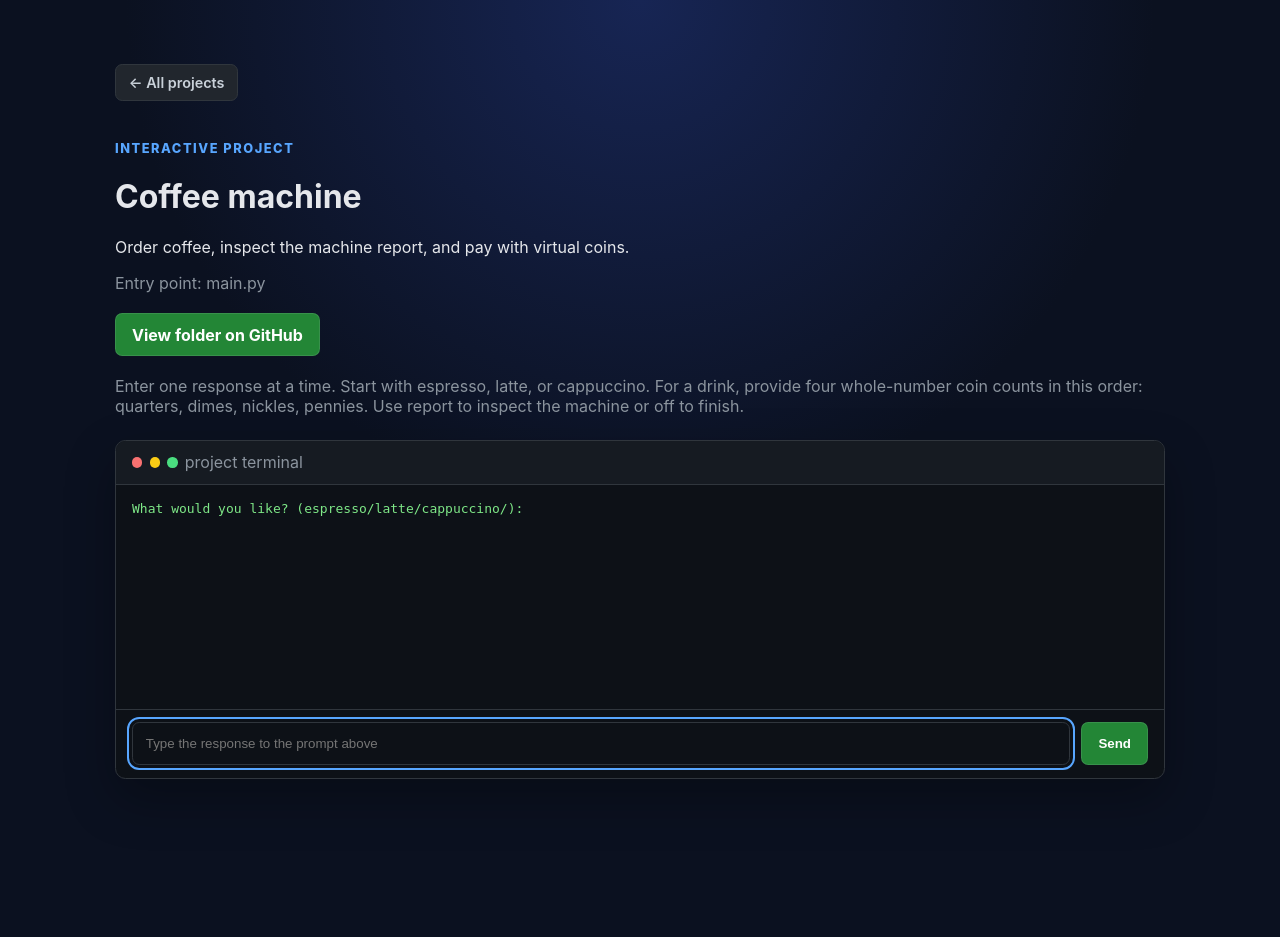
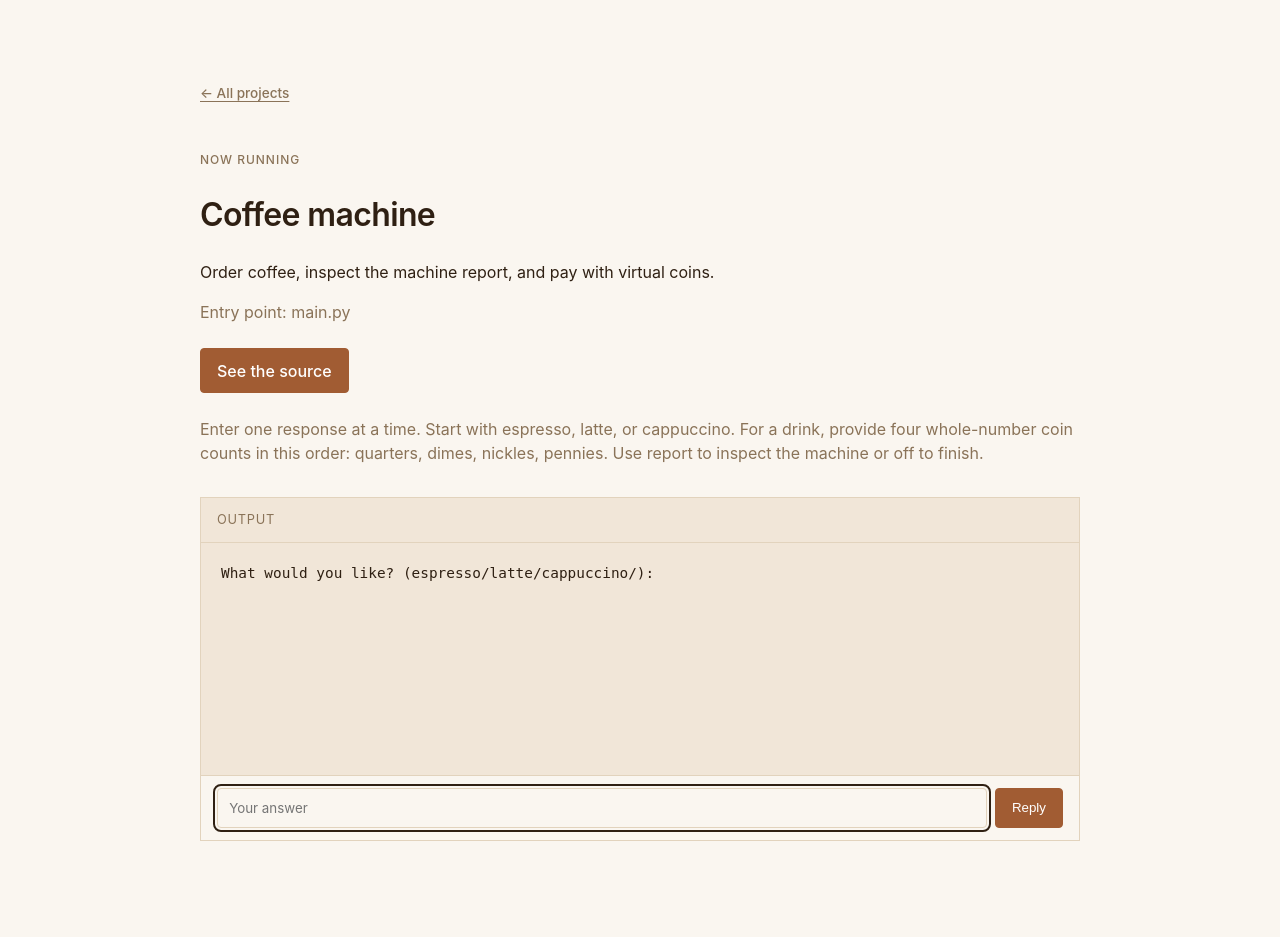
Before and after one commit to tanishqmudaliar/100-Days-of-Code-The-Complete-Python-Pro-Bootcamp, a Flask app: a page that uses SERVER/templates/project.html in a window 1280 px wide. Before the commit the page ends 779 px from the top, so only its background shows below. Run offline with Flask 3, Linux system fonts and the light colour scheme.

Commit message:
Update project templates for improved clarity and user experience

```diff
--- a/SERVER/app.py
+++ b/SERVER/app.py
@@ -43,7 +43,7 @@ def render_mail_merge(project):
 
 @app.get("/")
 def index():
-    return render_template("index.html", title="Python projects",
+    return render_template("index.html", title="Live Python Demos",
                            projects=[project for project in discover_projects() if project.runnable])
 
 
--- a/SERVER/static/style.css
+++ b/SERVER/static/style.css
@@ -1,28 +1,32 @@
-:root { color-scheme: dark; font-family: Inter, ui-sans-serif, system-ui, sans-serif; }
-body { background: radial-gradient(circle at top, #172554, #0b1120 48%); color: #e5e7eb; margin: 0; min-height: 100vh; }
-main { max-width: 1050px; margin: auto; padding: 3rem 1.25rem 5rem; }
-a { color: #58a6ff; text-decoration: none; } a:hover { color: #79c0ff; }
-a:focus-visible, button:focus-visible, input:focus-visible, textarea:focus-visible { outline: 2px solid #58a6ff; outline-offset: 3px; }
-.hero { margin-bottom: 2rem; } .eyebrow { color: #58a6ff; font-size: .8rem; font-weight: 800; letter-spacing: .12em; text-transform: uppercase; }
-.grid { display: grid; gap: 1.2rem; grid-template-columns: repeat(auto-fit, minmax(270px, 1fr)); }
-article, .panel { background: #161b22; border: 1px solid #30363d; border-radius: .75rem; box-shadow: 0 12px 30px #0000002e; padding: 1.25rem; }
-article { transition: transform .15s, border-color .15s, box-shadow .15s; } article:hover { border-color: #58a6ff; box-shadow: 0 16px 35px #00000047; transform: translateY(-3px); }
-article h2 a { color: #f0f6fc; } article h2 a:hover { color: #58a6ff; }
-button, .button { background: #238636; border: 1px solid #f0f6fc1a; border-radius: .45rem; box-shadow: 0 1px 0 #1f23281a; color: #fff; cursor: pointer; display: inline-block; font-weight: 700; padding: .65rem 1rem; text-decoration: none; }
-button:hover, .button:hover { background: #2ea043; color: #fff; }
-textarea, input { box-sizing: border-box; background: #0d1117; border: 1px solid #30363d; border-radius: .45rem; color: #e5e7eb; padding: .8rem; }
+:root { color-scheme: light; font-family: -apple-system, system-ui, sans-serif; --text: #2f2013; --muted: #8a7358; --border: #e2d3bd; --bg: #faf6f0; --bg-soft: #f1e6d8; --accent: #a15c33; }
+body { background: var(--bg); color: var(--text); margin: 0; min-height: 100vh; line-height: 1.5; }
+main { max-width: 880px; margin: auto; padding: 4rem 1.5rem 6rem; }
+a { color: var(--accent); text-decoration: underline; text-underline-offset: 3px; } a:hover { color: var(--muted); }
+a:focus-visible, button:focus-visible, input:focus-visible, textarea:focus-visible { outline: 2px solid var(--text); outline-offset: 2px; }
+.hero { margin-bottom: 3rem; } .eyebrow { color: var(--muted); font-size: .75rem; font-weight: 500; letter-spacing: .08em; text-transform: uppercase; }
+h1 { font-weight: 600; letter-spacing: -.02em; }
+.grid { display: grid; gap: 1px; background: var(--border); border: 1px solid var(--border); grid-template-columns: repeat(auto-fit, minmax(240px, 1fr)); }
+article, .panel { background: var(--bg); border: 0; border-radius: 0; box-shadow: none; padding: 1.5rem; }
+article { transition: background .15s; } article:hover { background: var(--bg-soft); }
+article h2 a { color: var(--text); text-decoration: none; } article h2 a:hover { text-decoration: underline; }
+button, .button { background: var(--accent); border: 1px solid var(--accent); border-radius: .25rem; box-shadow: none; color: #fff; cursor: pointer; display: inline-block; font-weight: 500; padding: .6rem 1rem; text-decoration: none; }
+button:hover, .button:hover { background: var(--bg); color: var(--accent); }
+textarea, input { box-sizing: border-box; background: var(--bg); border: 1px solid var(--border); border-radius: .25rem; color: var(--text); padding: .7rem; font-family: inherit; }
 textarea { min-height: 8rem; resize: vertical; width: 100%; } input { width: 100%; }
-.actions { margin: 1.25rem 0; } .mail-merge { margin-top: 1.5rem; }
-.editor-grid { display: grid; gap: 1rem; grid-template-columns: repeat(2, minmax(0, 1fr)); } label { color: #cbd5e1; font-weight: 700; } label textarea { display: block; margin-top: .5rem; }
-.letters { display: grid; gap: 1rem; } .letters article { box-shadow: none; } .letters pre { margin: 0; }
-.terminal { background: #0d1117; border: 1px solid #30363d; border-radius: .65rem; box-shadow: 0 20px 50px #0000004d; margin-top: 1.5rem; overflow: hidden; }
-.terminal-bar { align-items: center; background: #161b22; border-bottom: 1px solid #30363d; color: #8b949e; display: flex; gap: .45rem; padding: .7rem 1rem; }
-.terminal-dot { border-radius: 50%; height: .65rem; width: .65rem; } .red { background: #f87171; } .yellow { background: #facc15; } .green { background: #4ade80; }
-.terminal pre { border: 0; border-radius: 0; margin: 0; min-height: 12rem; padding: 1rem; }
-.terminal-form { border-top: 1px solid #30363d; display: flex; gap: .7rem; padding: .8rem 1rem; } .terminal-form input { flex: 1; margin: 0; } .terminal-form button { padding: .65rem 1rem; }
-pre { background: #0d1117; border: 1px solid #30363d; border-radius: .6rem; overflow-x: auto; padding: 1rem; white-space: pre-wrap; margin: 1.5rem 0; }
-.muted { color: #8b949e; } .success { color: #7ee787; } .failure { color: #ff7b72; }
-.tag { background: #1f6feb33; border: 1px solid #1f6feb66; border-radius: 999px; color: #79c0ff; display: inline-block; font-size: .75rem; font-weight: 700; padding: .25rem .55rem; }
-.back-link { background: #21262d; border: 1px solid #30363d; border-radius: .45rem; color: #c9d1d9; display: inline-block; font-size: .9rem; font-weight: 600; margin-bottom: 1.5rem; padding: .55rem .8rem; }
-.back-link:hover { background: #30363d; color: #fff; }
+.actions { margin: 1.5rem 0; } .mail-merge { margin-top: 2rem; }
+.editor-grid { display: grid; gap: 1.5rem; grid-template-columns: repeat(2, minmax(0, 1fr)); }
+label { color: var(--muted); font-weight: 500; font-size: .85rem; text-transform: uppercase; letter-spacing: .04em; }
+label textarea { display: block; margin-top: .5rem; color: var(--text); font-size: 1rem; text-transform: none; letter-spacing: normal; }
+.letters { display: grid; gap: 1.5rem; } .letters article { padding: 0; } .letters pre { margin: 0; }
+.terminal { background: var(--bg); border: 1px solid var(--border); border-radius: 0; box-shadow: none; margin-top: 2rem; overflow: hidden; }
+.terminal-bar { align-items: center; background: var(--bg-soft); border-bottom: 1px solid var(--border); color: var(--muted); display: flex; gap: .5rem; padding: .75rem 1rem; font-size: .8rem; text-transform: uppercase; letter-spacing: .06em; }
+.terminal-dot { display: none; }
+.terminal pre { border: 0; border-radius: 0; margin: 0; min-height: 12rem; padding: 1.25rem; }
+.terminal-form { border-top: 1px solid var(--border); display: flex; gap: .5rem; padding: .75rem 1rem; }
+.terminal-form input { flex: 1; margin: 0; border: 1px solid var(--border); } .terminal-form button { padding: .6rem 1rem; }
+pre { background: var(--bg-soft); border: 1px solid var(--border); border-radius: 0; overflow-x: auto; padding: 1.25rem; white-space: pre-wrap; margin: 2rem 0; font-size: .9rem; }
+.muted { color: var(--muted); } .success { color: var(--text); } .failure { color: var(--text); }
+.tag { background: none; border: 1px solid var(--border); border-radius: 0; color: var(--muted); display: inline-block; font-size: .7rem; font-weight: 500; letter-spacing: .04em; text-transform: uppercase; padding: .2rem .5rem; }
+.back-link { background: none; border: 0; color: var(--muted); display: inline-block; font-size: .85rem; font-weight: 500; margin-bottom: 2rem; padding: 0; text-decoration: underline; text-underline-offset: 3px; }
+.back-link:hover { color: var(--text); }
 @media (max-width: 700px) { .editor-grid { grid-template-columns: 1fr; } .terminal-form { flex-wrap: wrap; } .terminal-form input { flex-basis: 100%; } }
--- a/SERVER/templates/project.html
+++ b/SERVER/templates/project.html
@@ -1,23 +1,23 @@
 {% extends "base.html" %}
 {% block content %}
 <p><a class="back-link" href="{{ url_for('index') }}">&larr; All projects</a></p>
-<p class="eyebrow">Interactive project</p>
+<p class="eyebrow">Now running</p>
 <h1>{{ guide.get("title", project.name) }}</h1>
 <p>{{ guide.get("description", "") }}</p>
 <p class="muted">Entry point: {{ project.entrypoint.relative_to(project.path).as_posix() if project.entrypoint else "none" }}</p>
-<div class="actions"><a class="button" href="{{ github_url }}" target="_blank" rel="noopener">View folder on GitHub</a></div>
+<div class="actions"><a class="button" href="{{ github_url }}" target="_blank" rel="noopener">See the source</a></div>
 <p class="muted">{{ guide.get("instructions", "") }}</p>
 <div class="terminal">
-  <div class="terminal-bar"><span class="terminal-dot red"></span><span class="terminal-dot yellow"></span><span class="terminal-dot green"></span><span>project terminal</span></div>
+  <div class="terminal-bar"><span class="terminal-dot red"></span><span class="terminal-dot yellow"></span><span class="terminal-dot green"></span><span>output</span></div>
   <pre class="{{ 'success' if waiting else 'failure' }}">{{ output }}</pre>
   {% if waiting %}
   <form method="post" class="terminal-form">
-    <input name="input" autocomplete="off" autofocus required placeholder="Type the response to the prompt above">
+    <input name="input" autocomplete="off" autofocus required placeholder="Your answer">
     <input type="hidden" name="session_id" value="{{ session_id }}">
-    <button type="submit">Send</button>
+    <button type="submit">Reply</button>
   </form>
   {% else %}
-  <div class="terminal-form"><span class="muted">Process finished. Refresh to run it again.</span></div>
+  <div class="terminal-form"><span class="muted">Done. Refresh to run it again.</span></div>
   {% endif %}
 </div>
 {% endblock %}
```
Also changed, not shown: SERVER/templates/index.html (+6 -6 lines), SERVER/templates/mail_merge.html (+7 -7 lines).
